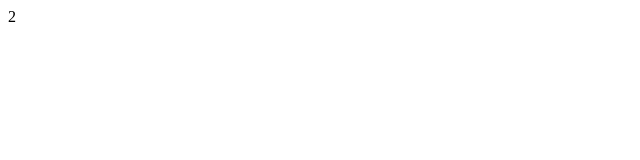
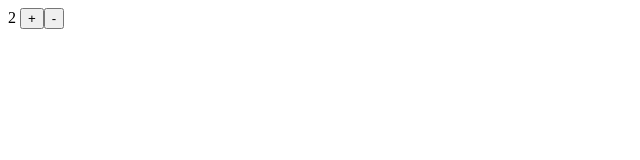
Before and after one commit to kpse/nuxt_starter, a Nuxt app: page / in a window 1280 px wide. Shown: the top 160 px of the page, without its empty margins (0-640 px from the left). Built offline with nearby package versions, Linux system fonts and the light colour scheme.

Commit message:
mutate state

```diff
--- a/pages/index.vue
+++ b/pages/index.vue
@@ -1,17 +1,25 @@
 <template>
   <div>
     {{counter}}
+    <button @click="increment">+</button>
+    <button @click="decrement">-</button>
   </div>
 </template>
 
 <script>
-import {mapState} from 'vuex'
+import {mapState, mapMutations} from 'vuex'
 
 export default {
   computed: {
     ...mapState({
       counter: state => state.counter
     })
+  },
+  methods: {
+    ...mapMutations([
+      'increment',
+      'decrement'
+    ])
   }
 }
 </script>
--- a/store/index.js
+++ b/store/index.js
@@ -1,3 +1,12 @@
-export const state = function ()  {
+export const state = function () {
   return {counter: 2}
 }
+
+export const mutations = {
+  increment (state) {
+    state.counter++
+  },
+  decrement (state) {
+    state.counter--
+  }
+}
```
